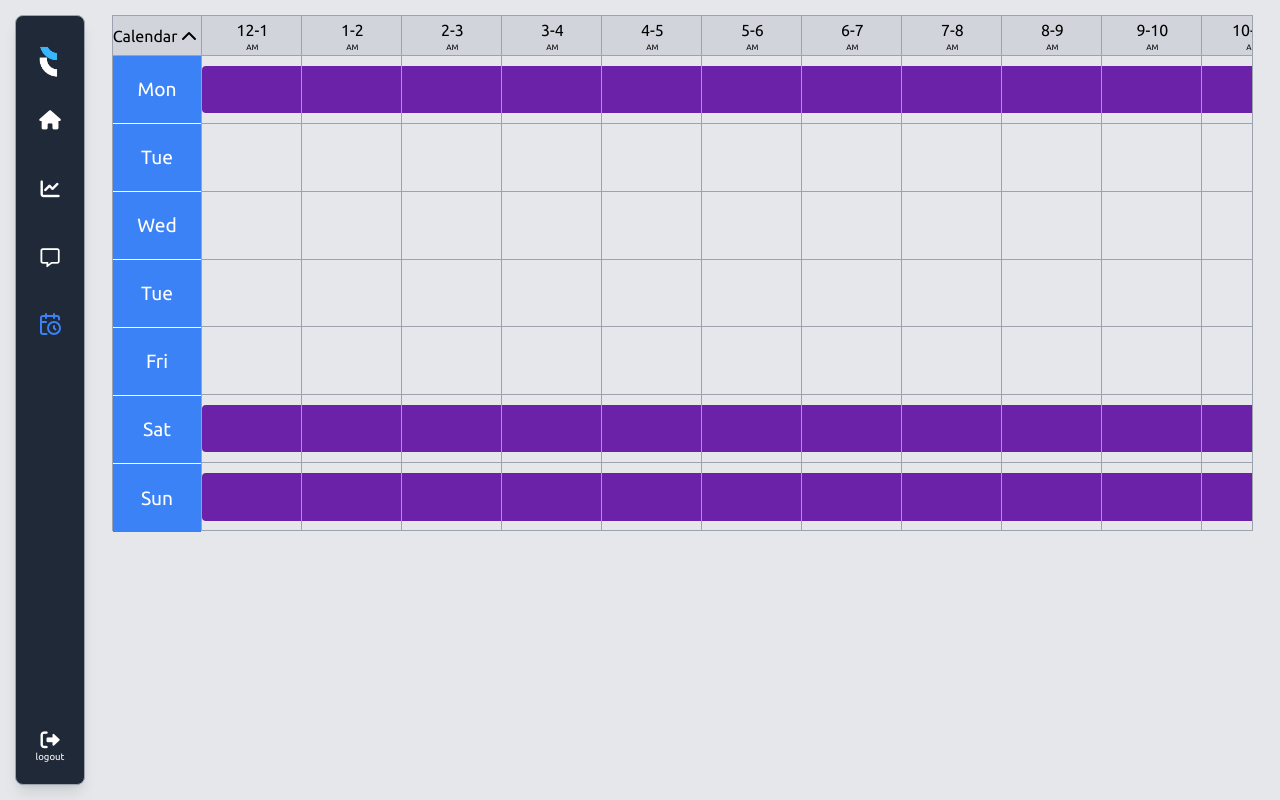
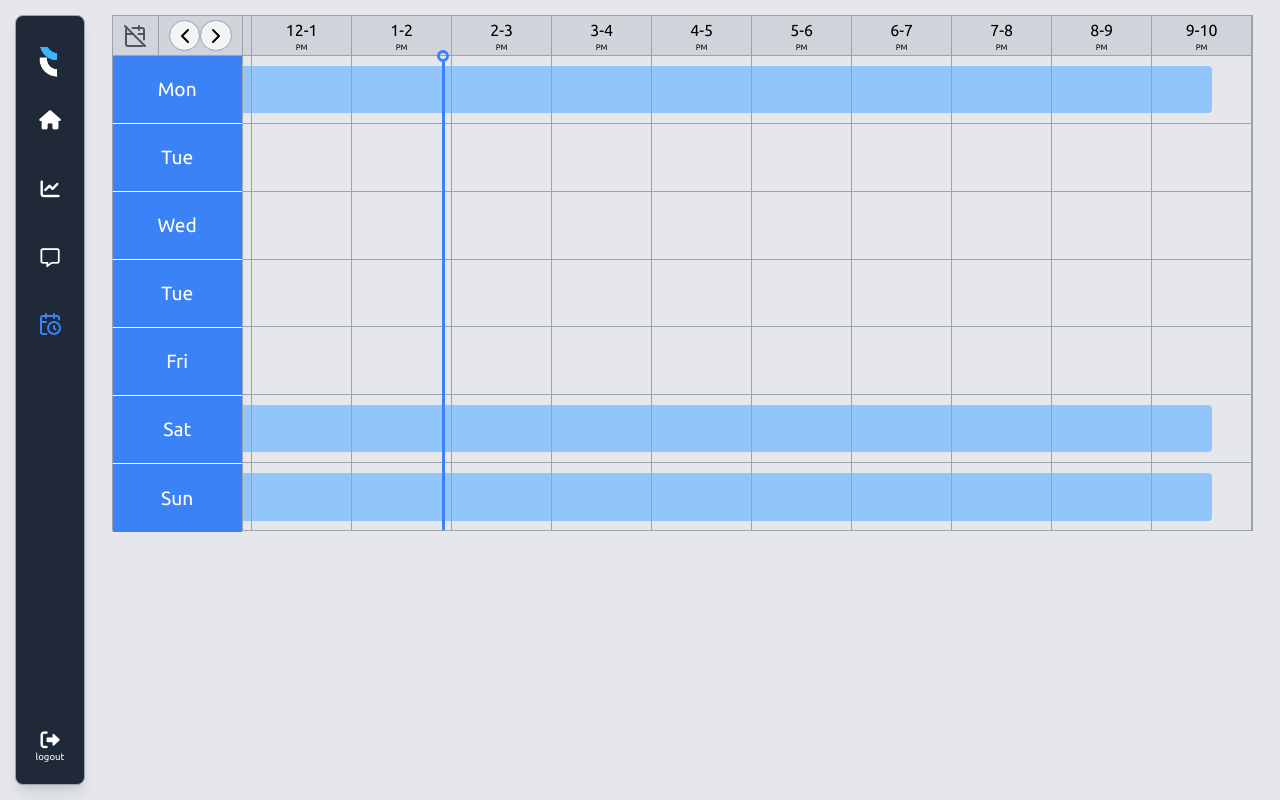
Before and after one commit to stimpy3/Tac, a React (Vite) app in the folder client/: page /timetable in a window 1280 px wide. Built offline with nearby package versions, Linux system fonts and the light colour scheme.

Commit message:
fixed scroll btns,calendar icon,and current line is dynamic now

```diff
--- a/client/src/components/calendar.jsx
+++ b/client/src/components/calendar.jsx
@@ -1,4 +1,5 @@
 import React, { useState } from 'react';
+import {ChevronRight,ChevronLeft} from 'lucide-react';
 
 const Calendar = () => {
   const today = new Date();
@@ -62,8 +63,8 @@ const Calendar = () => {
            <div className="w-full h-[1000px] flex justify-between px-[10px]  mb-[5px] bg-gray-800">
              <p className="h-full flex items-center font-bold text-[1.2rem] text-white">{month}, {year}</p>
              <section data-label="leftRightButtonContainer" className="w-[40px] h-[15%] flex text-white text-[1.2rem]">
-                <button onClick={revBtnCalendar} className=" h-[45px] w-[50%] flex items-center justify-center ">&lt;</button>
-                <button onClick={fwdBtnCalendar} className=" h-[45px] w-[50%] flex items-center justify-center">&gt;</button>
+                <button onClick={revBtnCalendar} className=" h-[45px] w-[50%] flex items-center justify-center "><ChevronLeft/></button>
+                <button onClick={fwdBtnCalendar} className=" h-[45px] w-[50%] flex items-center justify-center"><ChevronRight/></button>
              </section>
            </div>
            <div data-label='weekContainer' className='mb-[5px] grid grid-cols-7 w-full h-[15%] text-blue-500 font-bold rounded-md p-[5px]'>
--- a/client/src/components/timeTable/timeTable.jsx
+++ b/client/src/components/timeTable/timeTable.jsx
@@ -1,10 +1,13 @@
-import React,{useState} from 'react';
+import React,{useState,useRef,useEffect, use} from 'react';
 import Sidebar from '../home/sidebar';
 import Calendar from '../calendar';
-import { ChevronDown } from 'lucide-react';
+import {CalendarDays,CalendarOff,ChevronRight,ChevronLeft} from 'lucide-react';
 
 const TimeTable=()=>{
   const [showCalender,setShowCalendar]=useState(false);
+  const [leftDistance, setLeftDistance] = useState(0);
+  const contentRef=useRef(null);
+
   const handleCalender=()=>{
       setShowCalendar(prev=>!prev);
   };//pok
@@ -14,11 +17,51 @@ const TimeTable=()=>{
                      <div key={i} data-label="verticalLines" className="absolute z-[5px] min-w-[0.5px] h-[calc(100%+40px)] bg-gray-400"
                       style={{ left: `${(i+1) * width - 1}px` }}/>));
 
-  const now = new Date();
-  const hours = now.getHours();    // 0–23
-  const minutes = now.getMinutes(); // 0–59
-  const minsSinceMidnight= hours*60+minutes;
-  const leftDistance=Math.floor(minsSinceMidnight*(width/60));
+
+  const handleLeftScroll=()=>{
+    if(contentRef.current){
+      contentRef.current.scrollBy({
+        left:-360,
+        behavior:'smooth',
+      });
+    }
+  };
+
+  const handleRightScroll=()=>{
+    if(contentRef.current){
+      contentRef.current.scrollBy({
+        left:360,
+        behavior:'smooth',
+      });
+    }
+  };
+
+  useEffect(() => {
+    const now = new Date();
+    const hours = now.getHours();
+    const minutes = now.getMinutes();
+    const minsSinceMidnight = hours * 60 + minutes;
+    const left = +(minsSinceMidnight * (width / 60)).toFixed(2);
+    setLeftDistance(left); //cant just write set state in body gotta wrap it in a function or useEfect
+    /*If you do setState directly in the body of a React component (outside of hooks like useEffect),
+     it causes an infinite render loop. Here’s why:
+      -React renders your component.
+      -In the component body, you call setState.
+      -Calling setState schedules a re-render.
+      -React renders again.
+      -Again, setState is called in the component body.
+      -This repeats endlessly until React stops it with an error: "Too many re-renders."
+      useEffect(() => { ... }) runs after every render (initial + updates).
+      useEffect(() => { ... }, []) runs only once after first render. */
+  }, []);
+
+  useEffect(() => {
+  if (contentRef.current) {
+    contentRef.current.scrollLeft=leftDistance-200;
+  }
+}, [leftDistance]);
+
+
 
 
     return(
@@ -26,8 +69,15 @@ const TimeTable=()=>{
           <Sidebar/>
           <div data-label='outerRightContainer' className=' w-[calc(100%-85px)] ml-[85px] bg-gray-200  p-[15px] flex justify-center '>
               <div data-label='timeTableContainer'  className='h-[516px] w-[98%] flex relative border-[1px] border-gray-400'>
-              <div className={`w-[${width}px] h-full  flex flex-col items-center border-r-[1px] border-gray-400`}>
-                <section className='flex justify-center items-center w-full min-h-[40px] bg-gray-300 border-b-[1px] border-gray-400'>Calendar<button onClick={handleCalender}>{(showCalender)?<ChevronDown  className='rotate-[-180] h-full transition-transform duration-300 '/>:<ChevronDown className='rotate-180 transition-transform duration-300'/>}</button></section>
+              <div className={`min-w-[130px] h-full  flex flex-col items-center border-r-[1px] border-gray-400`}>
+                <section className='flex justify-betweenitems-center w-full min-h-[40px] bg-gray-300 border-b-[1px] border-gray-400'>
+                   <button className='text-gray-600 w-full h-full px-[10px]' onClick={handleCalender}>{(showCalender)?<CalendarDays/>:<CalendarOff/>}</button>
+                   <section data-label='scrollContainer' className='px-[10px] border-l-[1px] border-gray-400 w-[90px] h-full flex items-center justify-around text-[1.5rem]'>
+                      <button onClick={handleLeftScroll} className='rounded-full h-[80%] aspect-square bg-gray-100 flex items-center justify-center border-[1px] border-gray-400'><ChevronLeft/></button>
+                      <button onClick={handleRightScroll} className='rounded-full h-[80%] aspect-square bg-gray-100 flex items-center justify-center border-[1px] border-gray-400'><ChevronRight/></button>
+                   </section>
+                </section>
+
                  { (showCalender)?
                  <div className='absolute top-[40px] left-[-5px] z-10'>
                    <Calendar/>
@@ -48,8 +98,8 @@ const TimeTable=()=>{
                  </section>
               </div>
 
-              <div data-label='contentContainer' className='min-w-[900px] overflow-y-hidden overflow-x-hidden h-full bg-gray-200 flex flex-col relative'>
-                <div data-label="currentLineContainer" className="absolute z-[6px] w-fit h-[480px] bottom-0 flex flex-col items-center"   style={{ left: `${leftDistance-7}px` }}>
+              <div data-label='contentContainer' ref={contentRef} className='min-w-[900px] overflow-y-hidden overflow-x-hidden h-full bg-gray-200 flex flex-col relative'>
+                <div data-label="currentLineContainer" className="absolute z-[6px] w-fit h-[480px] bottom-0 flex flex-col items-center"   style={{ left: `${leftDistance-6}px` }}>
                    <div data-label="currentLineCircle" className="w-[12px] h-[12px] border-[3px] border-blue-500 bg-transparent rounded-full"></div>
                    <div data-label="currentLine" className="h-full w-[3px] bg-blue-500"></div>
                 </div>
@@ -83,7 +133,7 @@ const TimeTable=()=>{
                 </section>
                 <section data-label='planContainer' className='flex flex-col w-[2400px] h-[476px] border-b-[1px]'>
                     <div className='h-[68px] w-full flex items-center border-b-[1px] border-gray-400 py-[10px]'>
-                      <div className='h-full w-[90%] bg-purple-800 rounded'></div>
+                      <div className='h-full w-[90%] bg-blue-300 rounded'></div>
                     </div>
                     <div className='h-[68px] w-full flex items-center border-b-[1px] border-gray-400 py-[10px]'>
 
@@ -98,10 +148,10 @@ const TimeTable=()=>{
 
                     </div>
                     <div className='h-[68px] w-full flex items-center border-b-[1px] border-gray-400 py-[10px]'>
-                      <div className='h-full w-[90%] bg-purple-800 rounded'></div>
+                      <div className='h-full w-[90%] bg-blue-300 rounded'></div>
                     </div>
                     <div className='h-[68px] w-full flex items-center py-[10px]'>
-                      <div className='h-full w-[90%] bg-purple-800 rounded'></div>
+                      <div className='h-full w-[90%] bg-blue-300 rounded'></div>
                     </div>
 
                 </section>
```
